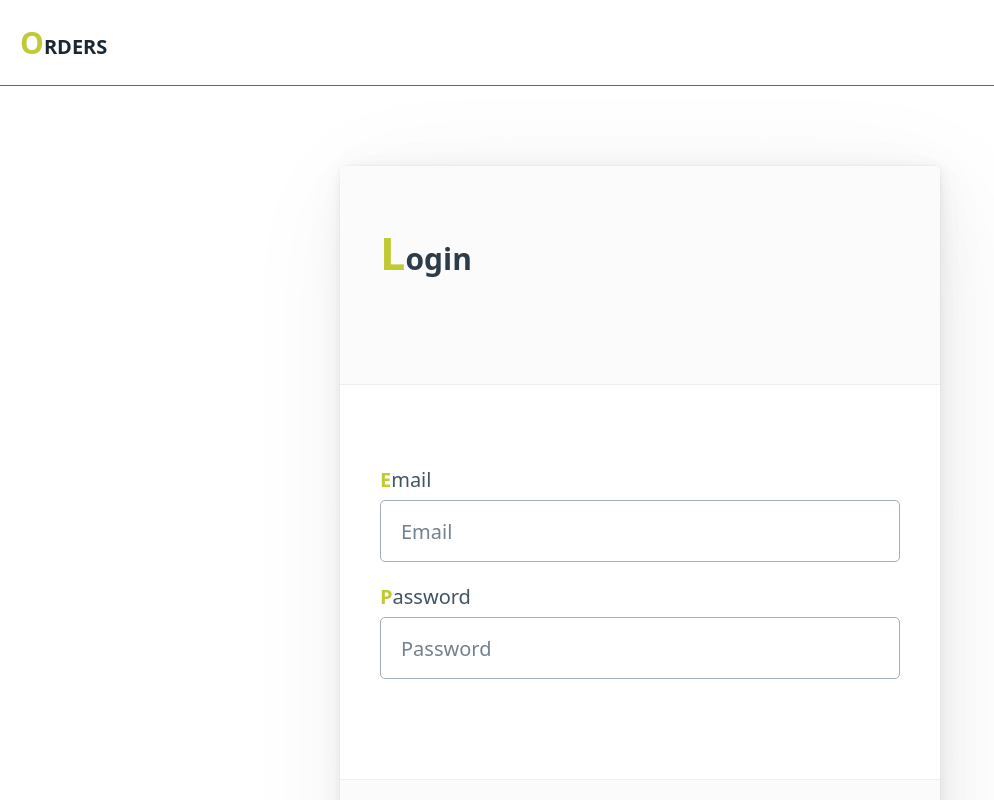
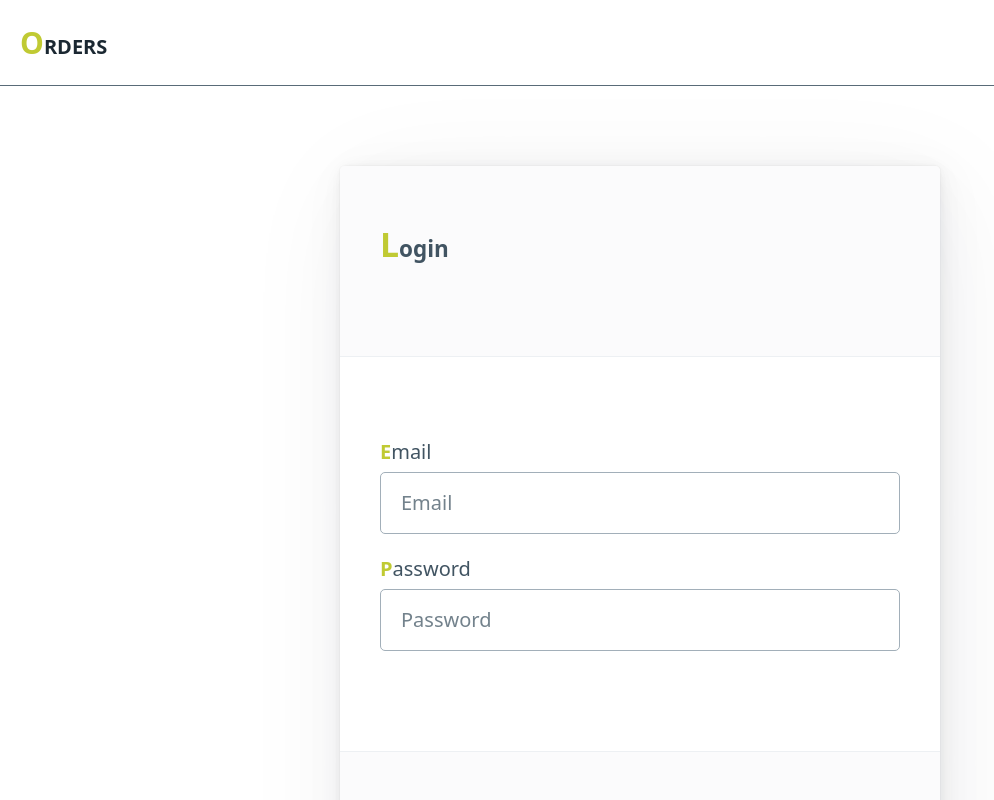
Before and after one commit to pattnaik-soumitri/aus-order-app, a Vue app: page /login in a window 1280 px wide. Shown: the top 800 px of the page, without its empty margins (0-994 px from the left). Built offline with nearby package versions, Linux system fonts and the light colour scheme.

Commit message:
- decreased login header font size

```diff
--- a/src/views/Login.vue
+++ b/src/views/Login.vue
@@ -26,7 +26,7 @@ const handleLogin = async () => {
         <form class="login-form" @submit.prevent="handleLogin">
             <article>
                 <header>
-                    <h3>Login</h3>
+                    <h5>Login</h5>
                 </header>
 
                 <label for="email">Email</label>
```
